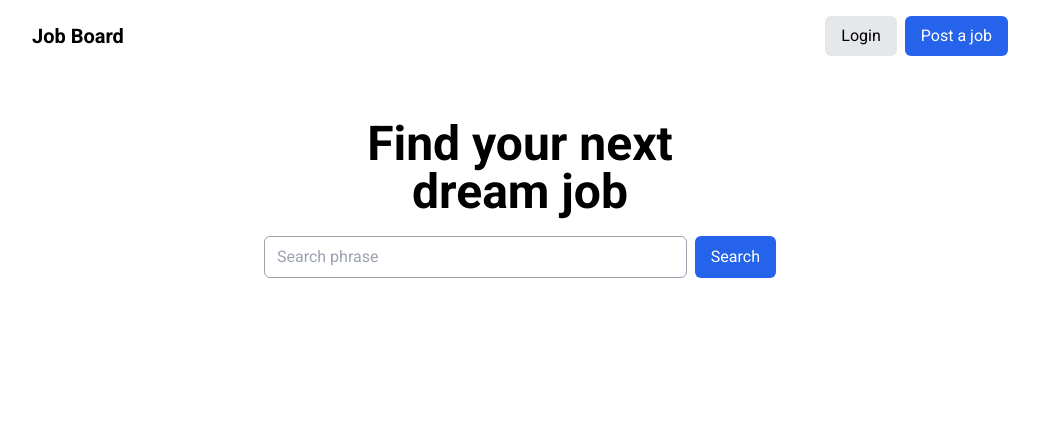
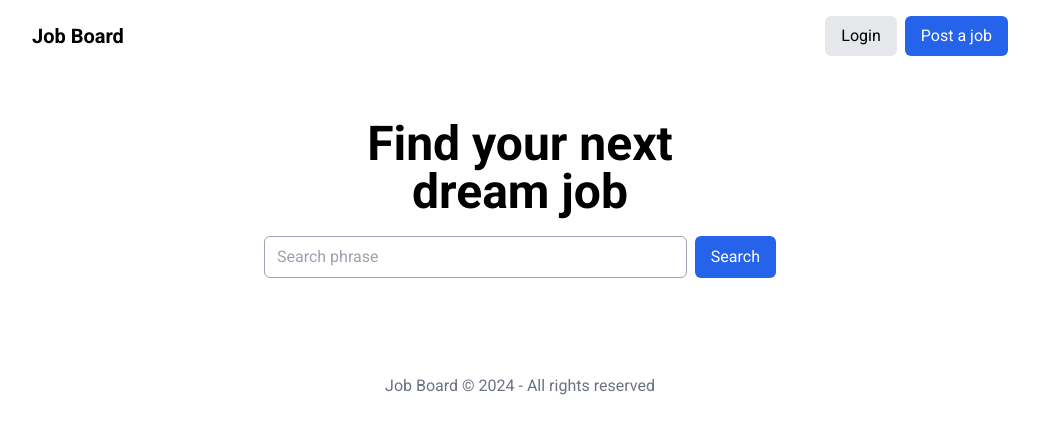
Before and after one commit to peymanzarchini/job-app, a Next.js app: page / in a window 1280 px wide. Shown: the top 434 px of the page, without its empty margins (120-1159 px from the left). Built offline with nearby package versions, Linux system fonts and the light colour scheme.

Commit message:
refactore code

```diff
--- a/src/app/layout.tsx
+++ b/src/app/layout.tsx
@@ -2,6 +2,7 @@ import type { Metadata } from "next";
 import { Roboto } from "next/font/google";
 import "./globals.css";
 import Header from "@/components/Header";
+import Footer from "@/components/Footer";
 
 const roboto = Roboto({ subsets: ["latin"], weight: ["400", "700"] });
 
@@ -20,6 +21,7 @@ export default function RootLayout({
       <body className={roboto.className} suppressHydrationWarning={true}>
         <Header />
         {children}
+        <Footer />
       </body>
     </html>
   );
--- /dev/null
+++ b/src/components/Footer.tsx
@@ -0,0 +1,9 @@
+const Footer = () => {
+  return (
+    <footer className="container py-8 text-gray-500 text-center">
+      Job Board &copy; 2024 - All rights reserved
+    </footer>
+  );
+};
+
+export default Footer;
--- a/src/components/Hero.tsx
+++ b/src/components/Hero.tsx
@@ -1,6 +1,6 @@
 const Hero = () => {
   return (
-    <section className="py-12">
+    <section className="container my-16">
       <h1 className="text-5xl text-center font-bold">
         Find your next
         <br />
```
